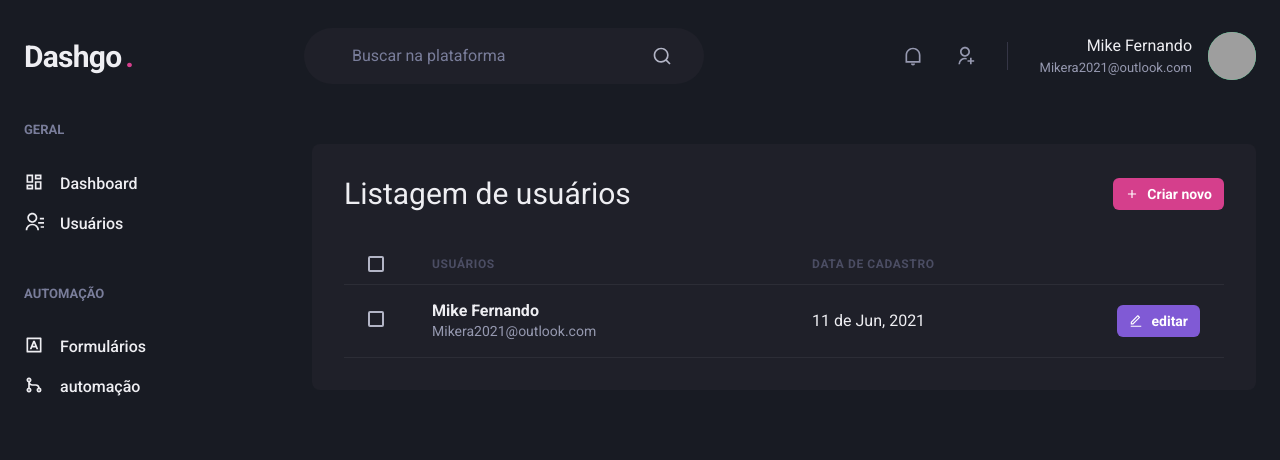
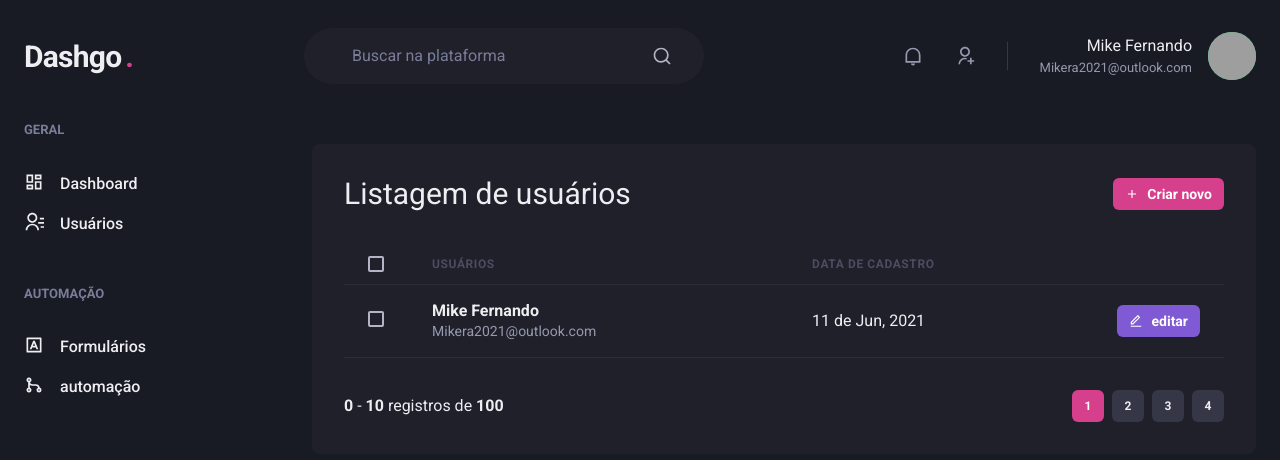
Before and after one commit to MikeFernando/Dashgo, a Next.js app: page /users in a window 1280 px wide. Shown: the top 460 px of the page. Built offline with nearby package versions, Linux system fonts and the light colour scheme; grey boxes are pictures that could not be loaded.

Commit message:
Componente: Pagination

```diff
--- /dev/null
+++ b/src/components/Pagination.tsx
@@ -0,0 +1,48 @@
+import { Button, Stack, Box } from "@chakra-ui/react";
+
+export function Pagination() {
+   return (
+      <Stack direction="row" spacing="6" mt="8" justify="space-between" align="center" >
+         <Box><strong>0</strong> - <strong>10</strong> registros de <strong>100</strong></Box>
+         <Stack direction="row" spacing="2">
+            <Button
+               size="sm"
+               fontSize="xs"
+               colorScheme="pink"
+               width="4"
+               disabled
+               _disabled={{ bg: 'pink.500', cursor: 'default' }}
+            >
+               1
+            </Button>
+            <Button
+               size="sm"
+               fontSize="xs"
+               bg="gray.700"
+               width="4"
+               _hover={{ bg: 'gray.500' }}
+            >
+               2
+            </Button>
+            <Button
+               size="sm"
+               fontSize="xs"
+               bg="gray.700"
+               width="4"
+               _hover={{ bg: 'gray.500' }}
+            >
+               3
+            </Button>
+            <Button
+               size="sm"
+               fontSize="xs"
+               bg="gray.700"
+               width="4"
+               _hover={{ bg: 'gray.500' }}
+            >
+               4
+            </Button>
+         </Stack>
+      </Stack>
+   )
+}
--- a/src/pages/users/index.tsx
+++ b/src/pages/users/index.tsx
@@ -16,6 +16,7 @@
 import { RiAddLine, RiEditLine } from 'react-icons/ri'
 
 import { Header } from '../../components/Header'
+import { Pagination } from '../../components/Pagination'
 import { Sidebar } from '../../components/Sidebar'
 
 export default function UsersList() {
@@ -75,6 +76,7 @@
                      </Tr>
                   </Tbody>
                </Table>
+               <Pagination />
             </Box>
          </Flex>
       </Box>
```
Also changed, not shown: 1 other file (tests, documents, lock files or other folders).
